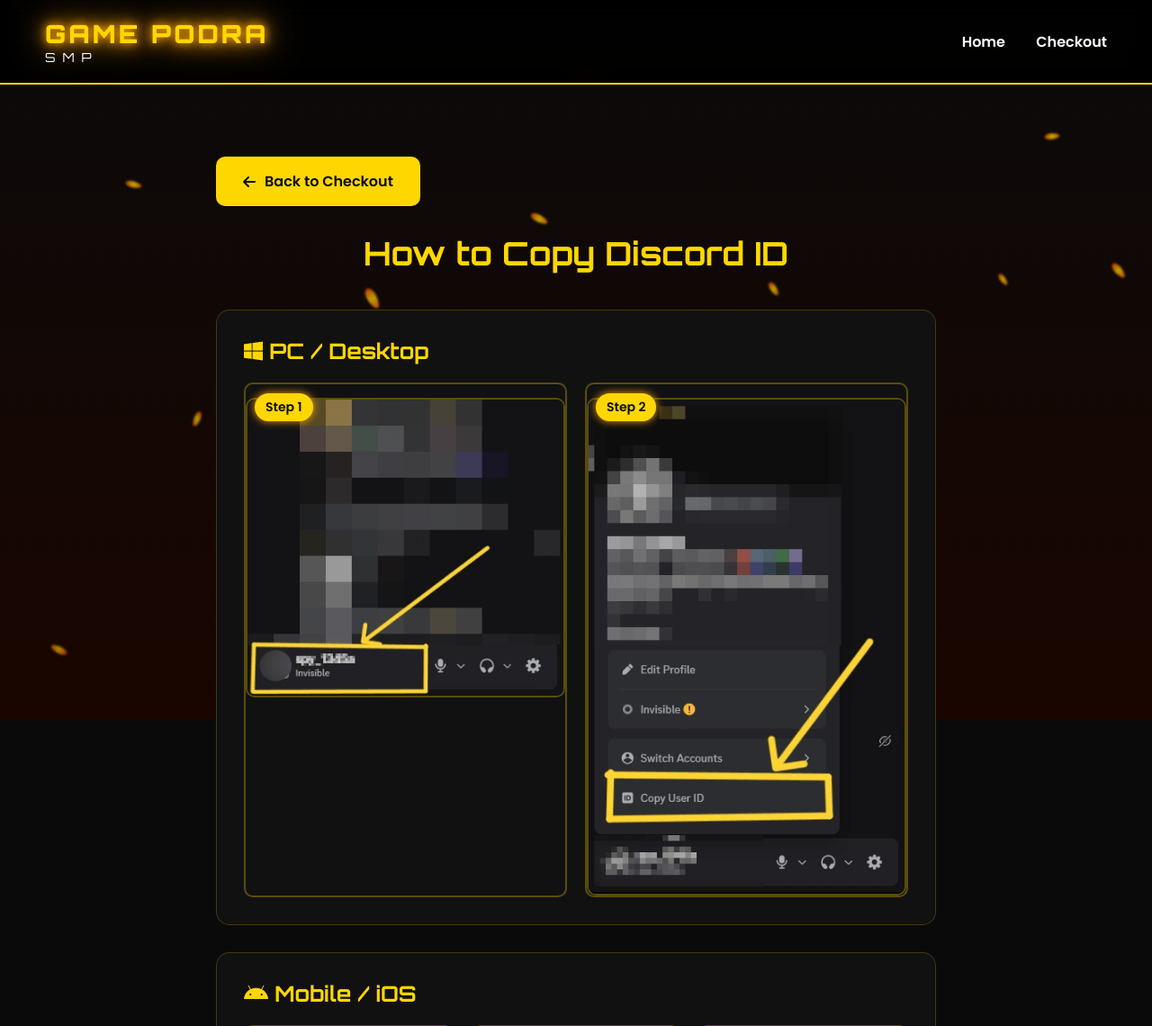
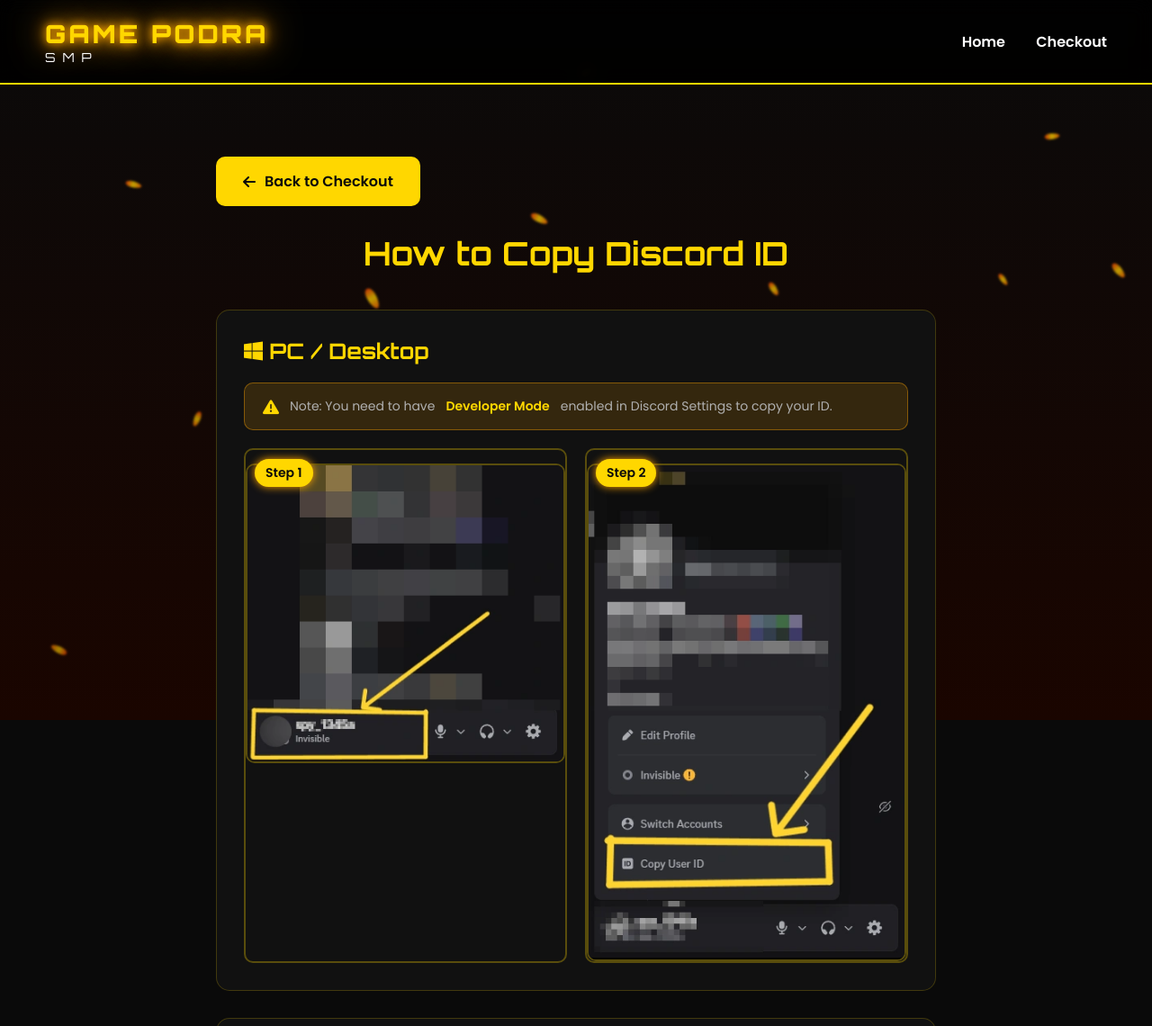
Before and after one commit to spy1345a/GamePodra-Store, a Flask app: page /discord-help in a window 1280 px wide. Shown: the top 1140 px of the page at 90% size. Run offline with Flask 3, Linux system fonts and the light colour scheme.

Commit message:
Add developer mode note and Discord bot coming soon note

```diff
--- a/static/style.css
+++ b/static/style.css
@@ -1269,3 +1269,61 @@ html {
     box-shadow: 0 0 20px rgba(255, 215, 0, 0.3);
     transform: scale(1.02);
 }
+
+/* Note Box */
+.note-box {
+    background: rgba(255, 165, 0, 0.15);
+    border: 1px solid rgba(255, 165, 0, 0.4);
+    border-radius: 10px;
+    padding: 15px 20px;
+    margin-bottom: 20px;
+    color: var(--text-dim);
+    font-size: 14px;
+    display: flex;
+    align-items: center;
+    gap: 12px;
+}
+
+.note-box i {
+    color: var(--yellow);
+    font-size: 18px;
+    flex-shrink: 0;
+}
+
+.note-box strong {
+    color: var(--yellow);
+}
+
+/* Discord Bot Note */
+.discord-bot-note {
+    background: linear-gradient(135deg, rgba(88, 101, 242, 0.15) 0%, rgba(88, 101, 242, 0.05) 100%);
+    border: 1px solid rgba(88, 101, 242, 0.4);
+    border-radius: 15px;
+    padding: 25px;
+    margin-top: 40px;
+    text-align: center;
+}
+
+.discord-bot-note i {
+    font-size: 40px;
+    color: #5865F2;
+    margin-bottom: 15px;
+}
+
+.discord-bot-note p {
+    color: var(--text-dim);
+    margin-bottom: 10px;
+}
+
+.discord-bot-note strong {
+    color: #5865F2;
+    font-size: 18px;
+}
+
+.discord-bot-note code {
+    background: rgba(88, 101, 242, 0.2);
+    color: #5865F2;
+    padding: 4px 10px;
+    border-radius: 5px;
+    font-family: monospace;
+}
--- a/templates/discord-help.html
+++ b/templates/discord-help.html
@@ -48,6 +48,9 @@
 
             <div class="help-card">
                 <h2><i class="fab fa-windows"></i> PC / Desktop</h2>
+                <div class="note-box">
+                    <i class="fas fa-exclamation-triangle"></i> Note: You need to have <strong>Developer Mode</strong> enabled in Discord Settings to copy your ID.
+                </div>
                 <div class="steps-images">
                     <div class="step-container">
                         <span class="step-number">Step 1</span>
@@ -97,6 +100,11 @@
                     </div>
                 </div>
             </div>
+            <div class="discord-bot-note">
+                <i class="fab fa-discord"></i>
+                <p><strong>Discord Bot Coming Soon!</strong></p>
+                <p>Soon you'll be able to simply type <code>!id</code> in our Discord server to automatically set your Discord ID in your DM. No manual copying needed!</p>
+            </div>
         </div>
     </section>
 
```
